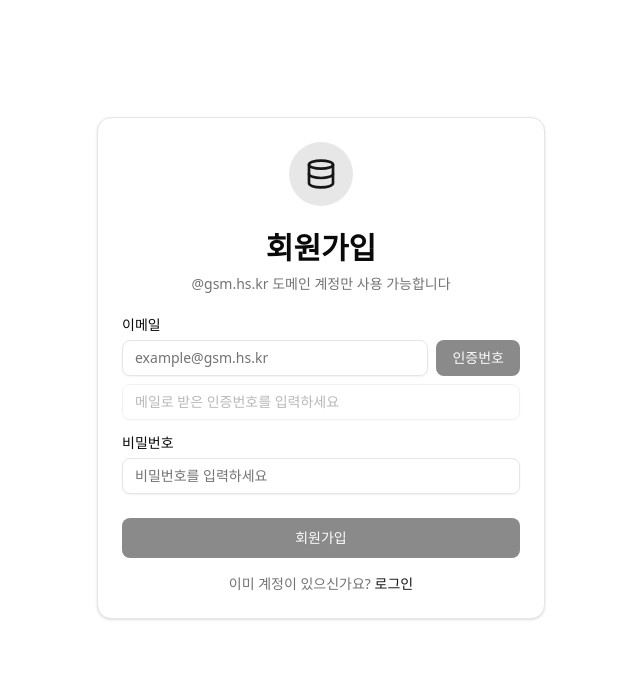
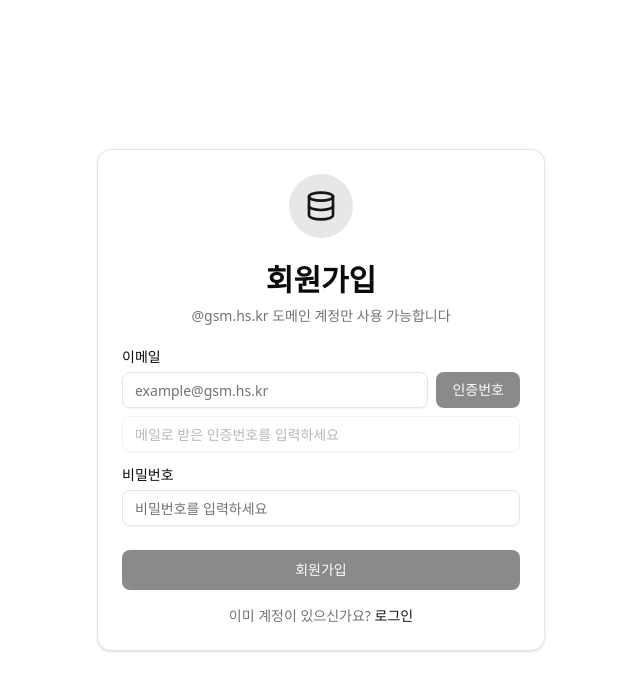
Before and after one commit to themoment-team/datagsm-front, a Next.js app in the folder apps/client/: page /signup in a window 1280 px wide. Shown: the top 690 px of the page, without its empty margins (319-959 px from the left). Built offline with nearby package versions, Linux system fonts and the light colour scheme; no server answers.

Commit message:
feat: 로그인/회원가입 페이지 UI 개선

```diff
--- a/apps/client/src/views/signin/ui/SigninPage/index.tsx
+++ b/apps/client/src/views/signin/ui/SigninPage/index.tsx
@@ -6,11 +6,7 @@ import { SignInForm } from '@/widgets/signin';
 
 const SignInPage = () => {
   return (
-    <div
-      className={cn(
-        'bg-background flex h-[calc(100vh-4.0625rem)] items-center justify-center px-4',
-      )}
-    >
+    <div className={cn('bg-background flex min-h-screen items-center justify-center px-4')}>
       <SignInForm />
     </div>
   );
--- a/apps/client/src/views/signup/ui/SignUpPage/index.tsx
+++ b/apps/client/src/views/signup/ui/SignUpPage/index.tsx
@@ -6,11 +6,7 @@ import { SignUpForm } from '@/widgets/signup';
 
 const SignUpPage = () => {
   return (
-    <div
-      className={cn(
-        'bg-background flex h-[calc(100vh-4.0625rem)] items-center justify-center px-4',
-      )}
-    >
+    <div className={cn('bg-background flex min-h-screen items-center justify-center px-4')}>
       <SignUpForm />
     </div>
   );
```
